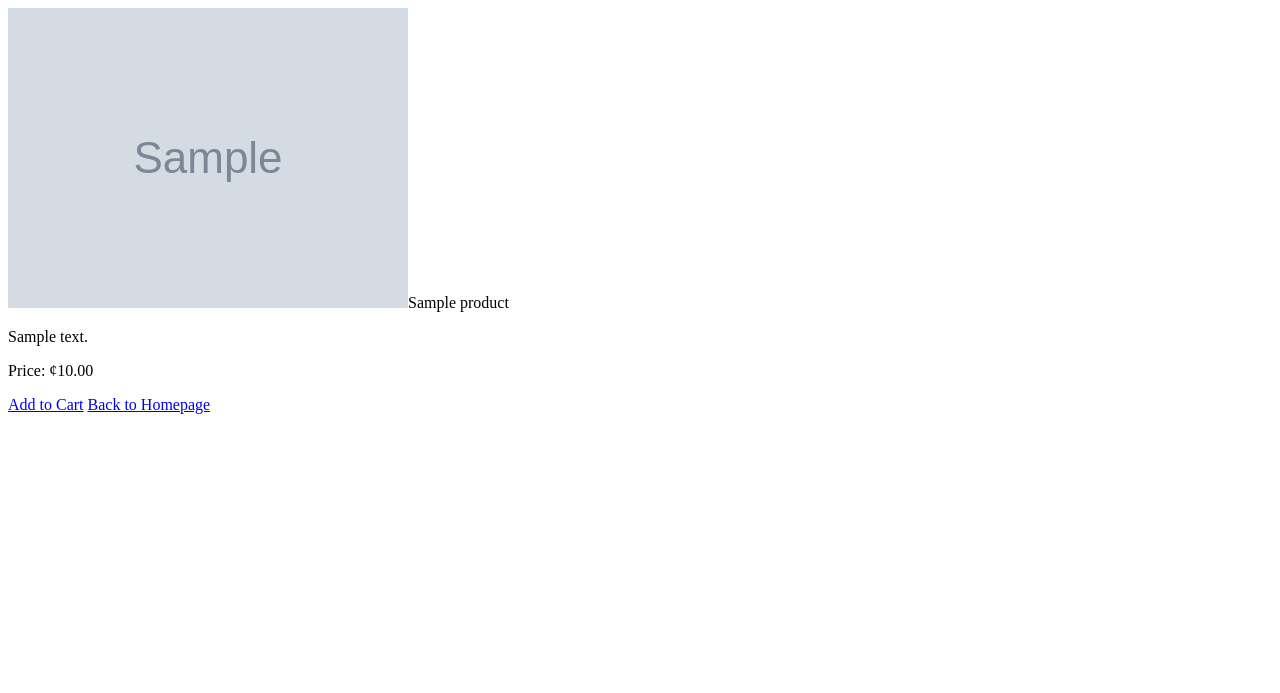
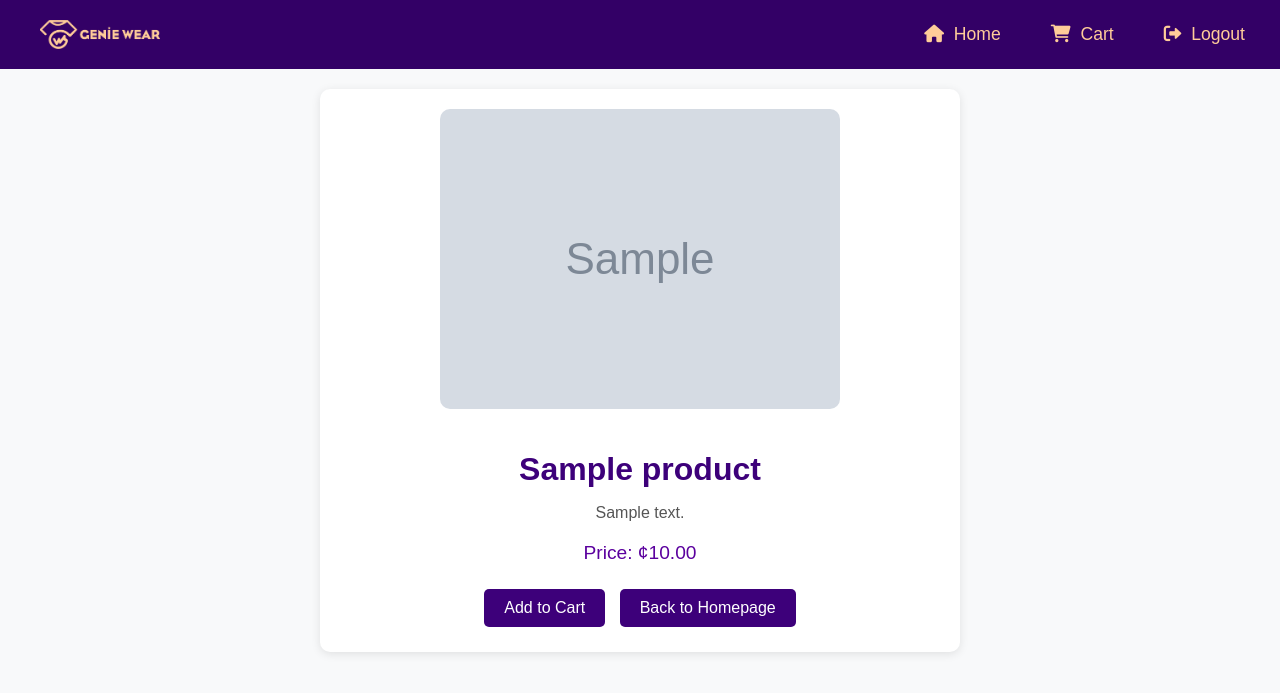
Before and after one commit to Amankwafrifa12/geniewear, a PHP site: page /product.php?id=1 in a window 1280 px wide. Shown: the top 693 px of the page. Run offline with PHP 8.4, Linux system fonts and the light colour scheme; the visitor is signed in with stand-in values (Sample User, id 1); tables that the repository leaves empty hold one stand-in row (values such as "Sample post"); grey boxes marked "Sample" are stand-in pictures.

Commit message:
refactor navigation and product display; update footer year dynamically, improve cart handling

```diff
--- a/add_to_cart.php
+++ b/add_to_cart.php
@@ -15,5 +15,5 @@ if ($product_id) {
     }
 }
 
-header('Location: cart.php');
+header('Location: index.php');
 exit();
--- /dev/null
+++ b/cart-data.php
@@ -0,0 +1,19 @@
+<?php
+
+session_start();
+// Fetch products in the cart
+$cart = $_SESSION['cart'] ?? [];
+
+if ($cart) {
+    $placeholders = implode(',', array_fill(0, count($cart), '?'));
+    $stmt = $pdo->prepare("SELECT * FROM products WHERE id IN ($placeholders)");
+    $stmt->execute(array_keys($cart));
+    $products = $stmt->fetchAll(PDO::FETCH_ASSOC);
+
+    // Count total items in the cart
+    $total_items = array_sum($cart);
+
+    echo '<span class="cart-badge">' . $total_items . '</span>';
+} else {
+    echo 'Cart';
+}
--- a/cart.php
+++ b/cart.php
@@ -4,6 +4,7 @@ include 'includes/db.php';
 
 // Fetch products in the cart
 $cart = $_SESSION['cart'] ?? [];
+$products = []; // Initialize $products as an empty array
 
 if ($cart) {
     $placeholders = implode(',', array_fill(0, count($cart), '?'));
@@ -24,7 +25,7 @@ if ($cart) {
 
 <body>
     <h1>Your Cart</h1>
-    <?php if ($products): ?>
+    <?php if (!empty($products)): ?>
         <ul>
             <?php foreach ($products as $product): ?>
                 <li>
--- a/css/styles.css
+++ b/css/styles.css
@@ -7,7 +5,29 @@ body {
     padding: 0;
     background-color: #f8f9fa;
 }
-/* css/styles.css */
+
+.container {
+    width: 90%;
+    margin: 0 auto;
+    padding: 20px;
+}
+
+/* Header styles */
+header {
+    display: flex;
+    justify-content: space-between;
+    align-items: center;
+    background-color: #330066;
+    padding: 10px 20px;
+    color: white;
+    margin-bottom: 20px;
+}
+
+header h1 {
+    margin: 0;
+    font-size: 1.8em;
+    font-family: 'Arial', sans-serif;
+}
 
 /* Logo container styling */
 .logo-container {
@@ -22,25 +43,7 @@ body {
     margin-left: 20px;
 }
 
-header h1 {
-    color: white;
-    margin: 0;
-    font-size: 1.8em;
-    font-family: 'Arial', sans-serif;
-}
-
-/* Existing header and nav styles */
-header {
-    display: flex;
-    justify-content: space-between;
-    align-items: center;
-    background-color: #330066;
-    padding: 10px 0;
-    color: white;
-    margin-bottom: 20px;
-    text-align: center;
-}
-
+/* Navigation styles */
 nav {
     display: flex;
     justify-content: center;
@@ -176,14 +142,127 @@ footer p {
     margin-right: 5px;
 }
 
+/* Product container */
+.product-container {
+    max-width: 600px;
+    background-color: #fff;
+    padding: 20px;
+    margin: 20px auto;
+    border-radius: 10px;
+    box-shadow: 0 2px 10px rgba(0, 0, 0, 0.1);
+    text-align: center;
+}
+
+.product-image {
+    max-width: 100%;
+    height: auto;
+    border-radius: 10px;
+    margin-bottom: 20px;
+}
+
+.product-name {
+    font-size: 2em;
+    color: #3D007A;
+    margin-bottom: 10px;
+}
+
+.product-description {
+    font-size: 1em;
+    color: #555;
+    margin-bottom: 20px;
+}
+
+.product-price {
+    font-size: 1.2em;
+    color: #5B009E;
+    margin-bottom: 20px;
+}
+
+.btn {
+    display: inline-block;
+    padding: 10px 20px;
+    margin: 5px;
+    text-decoration: none;
+    color: #fff;
+    background-color: #3D007A;
+    border-radius: 5px;
+    transition: background-color 0.3s;
+}
+
+.btn:hover {
+    background-color: #5B009E;
+}
+
+.cart-icon {
+    position: relative;
+    display: inline-block;
+}
+
+.cart-badge {
+    position: absolute;
+    top: 1px;
+    right: 3px;
+    background-color: red;
+    color: white;
+    border-radius: 50%;
+    width: 20px;
+    /* Set width */
+    height: 20px;
+    /* Set height */
+    font-size: 0.6em;
+    font-weight: bold;
+    text-align: center;
+    line-height: 20px;
+    /* Vertically center the text */
+    display: inline-block;
+}
+
 /* Responsive design */
 @media (max-width: 768px) {
+    nav {
+        display: none;
+        flex-direction: column;
+        align-items: center;
+        background-color: #330066;
+        position: absolute;
+        top: 60px;
+        right: 0;
+        width: 100%;
+        text-align: center;
+        padding: 10px 0;
+    }
+
+    nav a {
+        padding: 10px;
+        border-bottom: 1px solid #FFCC99;
+    }
+
+    nav.show {
+        display: flex;
+    }
+
+    .hamburger {
+        display: block;
+    }
+
     .products-grid {
         grid-template-columns: repeat(auto-fit, minmax(200px, 1fr));
+    }
+
+    footer {
+        padding: 10px 0;
     }
 }
 
 @media (max-width: 480px) {
+    .logo {
+        max-width: 90px;
+    }
+
+    nav a {
+        font-size: 1em;
+    }
+
     .products-grid {
         grid-template-columns: 1fr;
     }
--- a/includes/footer.php
+++ b/includes/footer.php
@@ -1,6 +1,6 @@
 </main>
 <footer>
-    <p>&copy; 2025 E-commerce Site</p>
+    <p><?php echo date('Y'); ?> E-commerce Site</p>
 </footer>
 </body>
 
--- a/includes/header.php
+++ b/includes/header.php
@@ -1,37 +1,20 @@
-<!DOCTYPE html>
-<html lang="en">
-
-<head>
-    <meta charset="UTF-8">
-    <meta name="viewport" content="width=device-width, initial-scale=1.0">
-    <link rel="stylesheet" href="css/styles.css">
-    <title>E-commerce</title>
 <link rel="stylesheet" href="https://cdnjs.cloudflare.com/ajax/libs/font-awesome/6.0.0-beta3/css/all.min.css">
 
-</head>
+<header>
+    <div class="logo-container" onclick="window.location.href='index.php';">
+        <img src="./images/GenieWear2.png" alt="GenieWear Logo" class="logo">
+    </div>
+    <div class="hamburger" onclick="toggleMenu()">
+        <i class="fas fa-bars"></i>
+    </div>
+    <nav id="nav-links">
+        <a href="index.php"><i class="fas fa-home"></i> Home</a>
+        <a href="cart.php" class="cart-icon">
+            <i class="fas fa-shopping-cart"></i>
+            <?php include 'cart-data.php'; ?>
 
-<body>
-    <!DOCTYPE html>
-    <html lang="en">
-
-    <head>
-        <meta charset="UTF-8">
-        <meta name="viewport" content="width=device-width, initial-scale=1.0">
-        <link rel="stylesheet" href="css/styles.css">
-        <title>E-commerce</title>
-        <link rel="stylesheet" href="https://cdnjs.cloudflare.com/ajax/libs/font-awesome/6.0.0-beta3/css/all.min.css">
-    </head>
-
-    <body>
-
-        <header>
-            <div class="logo-container">
-                <img src="./images/GenieWear2.png" alt="GenieWear Logo" class="logo" onclick="">
-            </div>
-            <nav>
-                <a href="index.php"><i class="fas fa-home"></i> Home</a>
-                <a href="cart.php"><i class="fas fa-shopping-cart"></i> Cart</a>
-                <?php session_start();
+        </a>
+        <?php
         if (isset($_SESSION['user_id'])): ?>
         <a href="logout.php"><i class="fas fa-sign-out-alt"></i> Logout</a>
         <?php else: ?>
@@ -40,7 +23,10 @@
         <?php endif; ?>
     </nav>
 </header>
-        <main>
 
-            <main>
-                <div class="container">
+<script>
+function toggleMenu() {
+    const nav = document.getElementById('nav-links');
+    nav.classList.toggle('show');
+}
+</script>
--- a/product.php
+++ b/product.php
@@ -1,6 +1,7 @@
 <?php
-session_start();
+
 include 'includes/db.php';
+include 'includes/header.php';
 
 // Get the product ID from the URL
 $product_id = $_GET['id'] ?? null;
@@ -26,17 +27,23 @@ if (!$product) {
 
 <head>
     <meta charset="UTF-8">
+    <link rel="stylesheet" href="css/styles.css">
     <meta name="viewport" content="width=device-width, initial-scale=1.0">
     <title><?php echo htmlspecialchars($product['name']); ?></title>
 </head>
 
 <body>
-    <img src="images/<?php echo htmlspecialchars($product['image']); ?>"
-        <h1><?php echo htmlspecialchars($product['name']); ?></h1>
-    <p><?php echo htmlspecialchars($product['description']); ?></p>
-    <p>Price: ¢<?php echo number_format($product['price'], 2); ?></p>
-    <a href="add_to_cart.php?id=<?php echo $product['id']; ?>">Add to Cart</a>
-    <a href="index.php">Back to Homepage</a>
+    <div class="product-container">
+        <img src="images/<?php echo htmlspecialchars($product['image']); ?>"
+            alt="<?php echo htmlspecialchars($product['name']); ?>" class="product-image">
+        <h1 class="product-name"><?php echo htmlspecialchars($product['name']); ?></h1>
+        <p class="product-description"><?php echo htmlspecialchars($product['description']); ?></p>
+        <p class="product-price">Price: ¢<?php echo number_format($product['price'], 2); ?></p>
+        <div class="product-actions">
+            <a href="add_to_cart.php?id=<?php echo $product['id']; ?>" class="btn add-to-cart">Add to Cart</a>
+            <a href="index.php" class="btn back-home">Back to Homepage</a>
+        </div>
+    </div>
 </body>
 
 </html>
```
Also changed, not shown: other parts of css/styles.css (+24 -46 lines), index.php (+22 -3 lines). Lines whose indentation alone changed are shown as unchanged.
